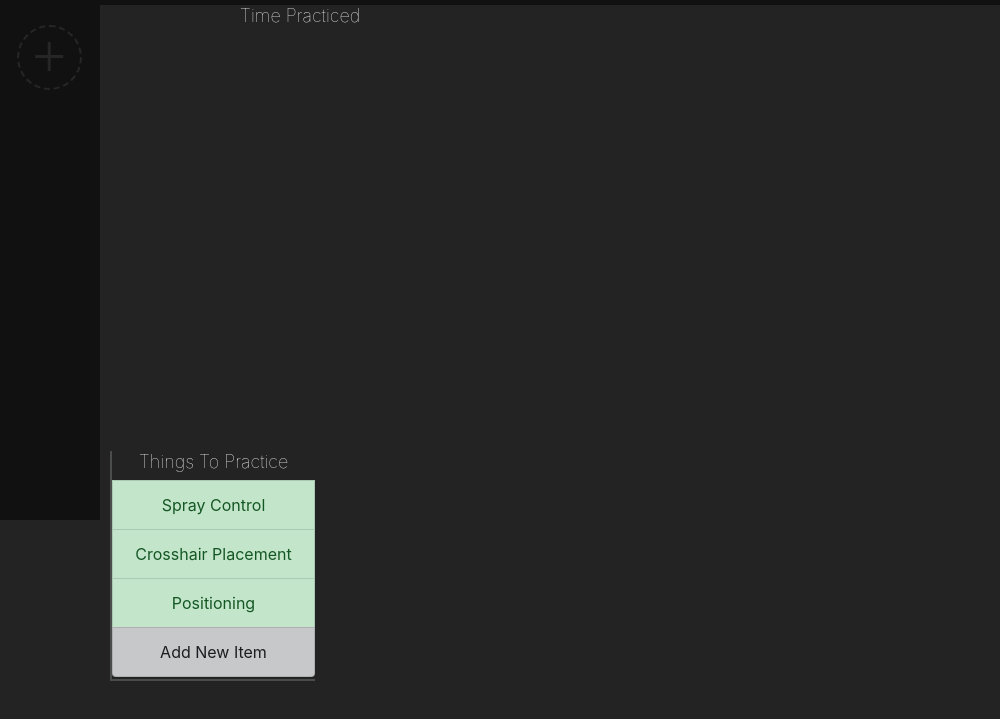
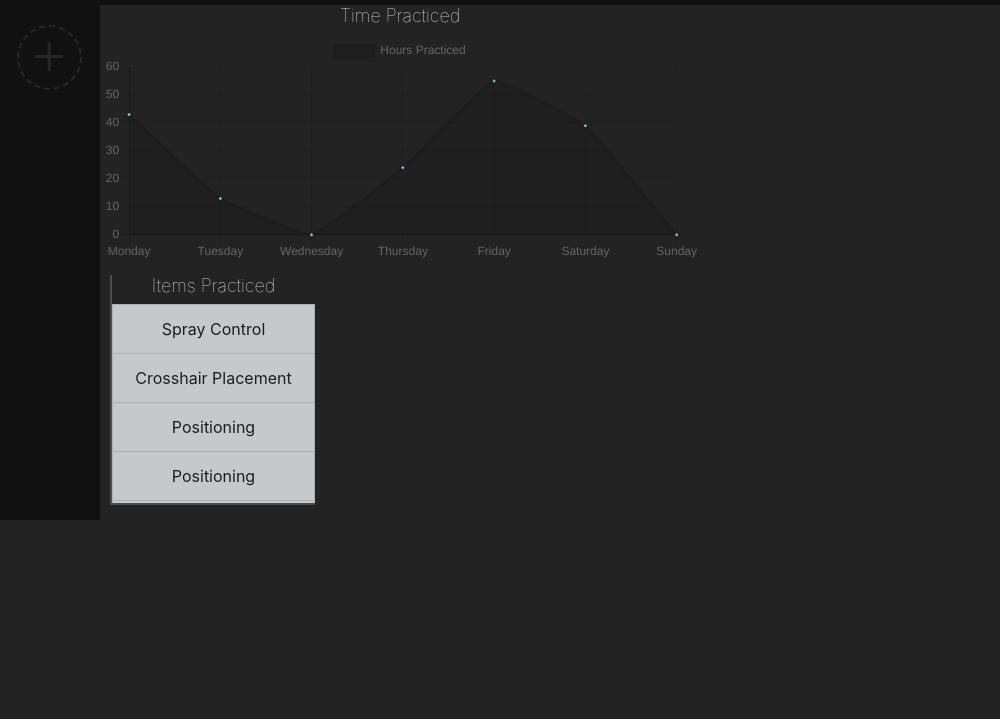
Before and after one commit to GetOFFMyLAN/PersonalProjectClient, an Electron app: page html/index.html in a window 1000 px wide. Shown: the part 61-780 px from the top of the page. Drawn offline with nearby package versions, Linux system fonts and the light colour scheme.

Commit message:
created canvas to display line graph and added reference to chart.js

```diff
--- a/html/index.html
+++ b/html/index.html
@@ -49,27 +49,19 @@
     <div class="dashboard-main">
       <div class="hrs-played" id="hrs-played">
         <h3 class="dash-title">Time Practiced</h3>
-        <canvas id="myChart" width="400" height="400"></canvas>
-        <script>
-          var myLineChart = new Chart(ctx, {
-              type: 'line',
-              data: [{
-                  x: 10,
-                  y: 20
-                }, {
-                  x: 15,
-                  y: 10
-                }],
-              options: options
-            });
-        </script>
+        <canvas id="hoursChart" width="600" height="230"></canvas>
       </div>
       <div class="itm-pract" id="itm-pract">
-        <h3 class="dash-title">Things To Practice</h3>
-          <li class="list-group-item list-group-item-success">Spray Control</li>
-          <li class="list-group-item list-group-item-success">Crosshair Placement</li>
-          <li class="list-group-item list-group-item-success">Positioning</li>
-          <li class="list-group-item list-group-item-action list-group-item-dark">Add New Item</li>
+        <h3 class="dash-title">Items Practiced</h3>
+          <li class="list-group-item list-group-item-dark">Spray Control</li>
+          <li class="list-group-item list-group-item-dark">Crosshair Placement</li>
+          <li class="list-group-item list-group-item-dark">Positioning</li>
+          <li class="list-group-item list-group-item-dark">Positioning</li>
+          <li class="list-group-item list-group-item-dark">Positioning</li>
+          <li class="list-group-item list-group-item-dark">Positioning</li>
+          <li class="list-group-item list-group-item-dark">Positioning</li>
+          <li class="list-group-item list-group-item-dark">Positioning</li>
+          <li class="list-group-item list-group-item-dark">Positioning</li>
       </div>
     <div class="stats-ot" id="stats-ot">
     </div>
@@ -83,6 +75,6 @@
 
     <!-- Script references -->
     <script src="./js/mentor.js"></script>
-    <script src="../node_modules/chart.js/dist/Chart.js"></script>
+    <script src="../graphs.js"></script>
   </body>
 </html>
```
